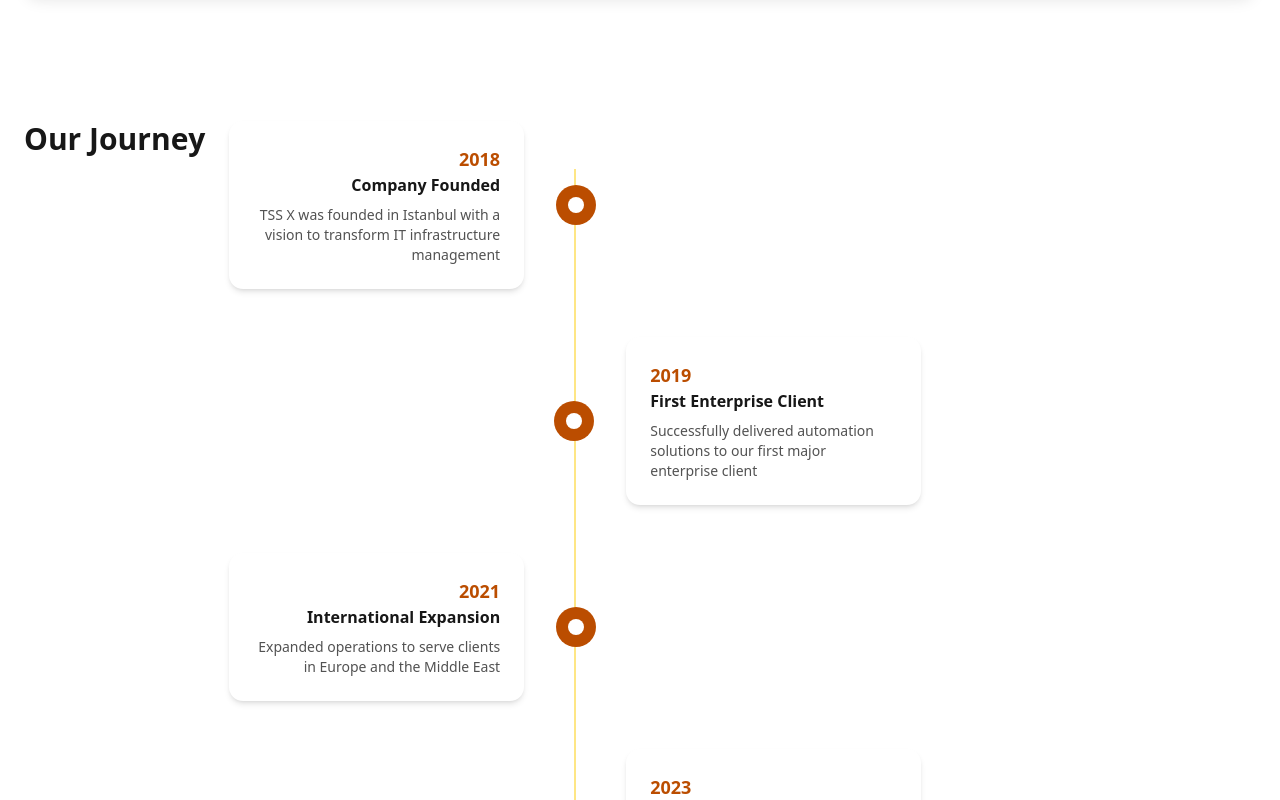
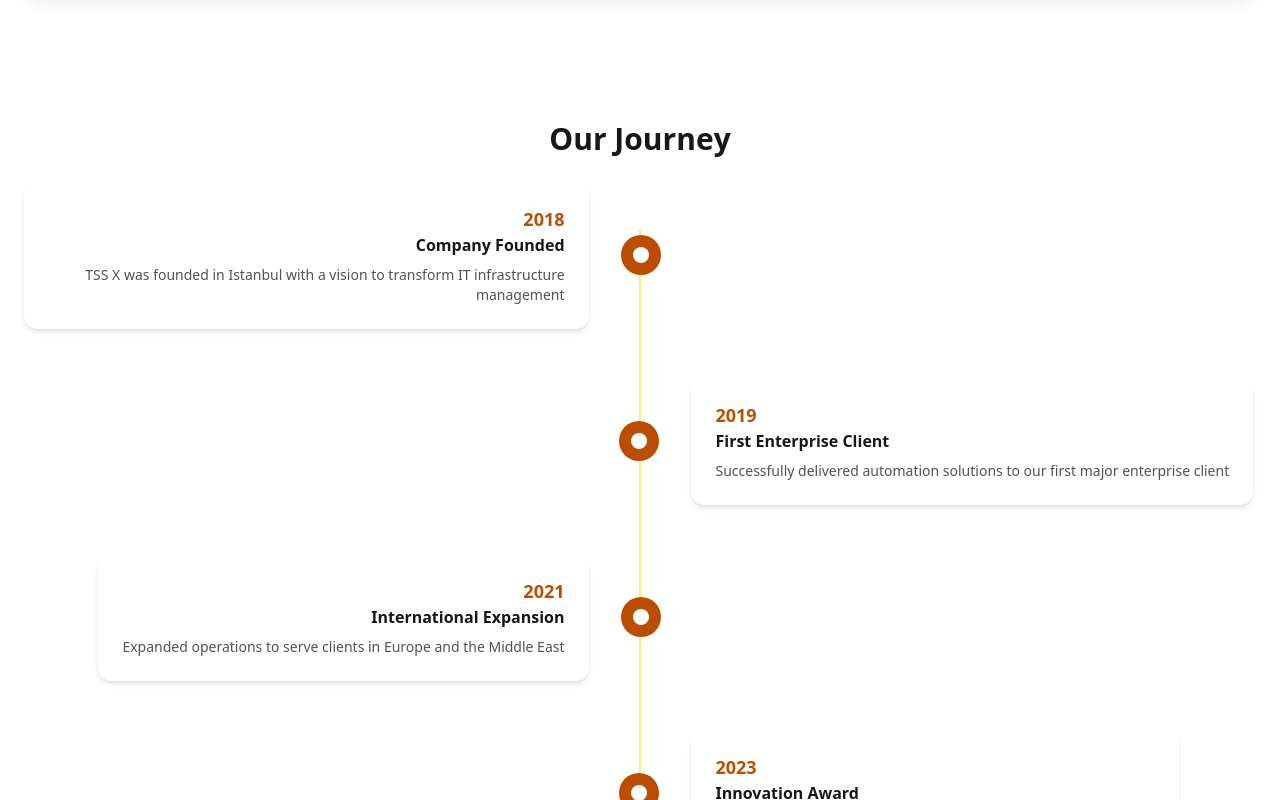
Before and after one commit to ilcann/tssx-website, a React (Vite) app: page /about in a window 1280 px wide. Shown: the part 1700-2500 px from the top of the page. Built offline with nearby package versions, Linux system fonts and the light colour scheme.

Commit message:
fix: corrected misaligned layout in About section
+ Replaced unintended horizontal layout with proper vertical alignment

```diff
--- a/src/components/About/Timeline.tsx
+++ b/src/components/About/Timeline.tsx
@@ -10,7 +10,7 @@ const Timeline = () => {
   return (
     <section id="timeline">
       <div className="section-content">
-        <div className="horizontal-stack">
+        <div className="vertical-stack">
           <SpecialText
             id="about-our-journey"
             className="text-3xl font-bold text-neutral-900 text-center"
```
